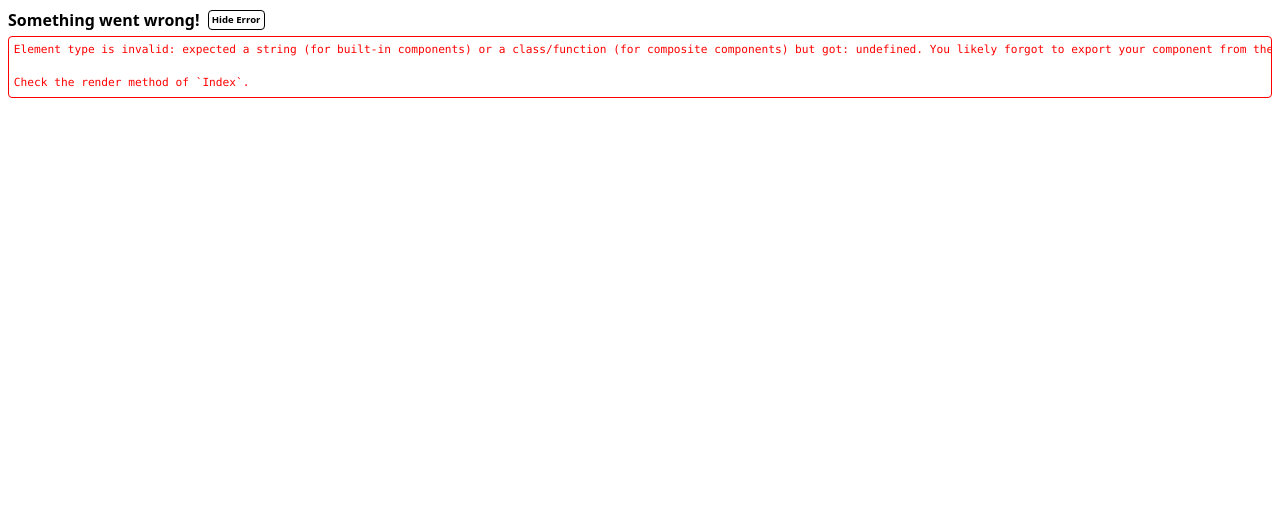
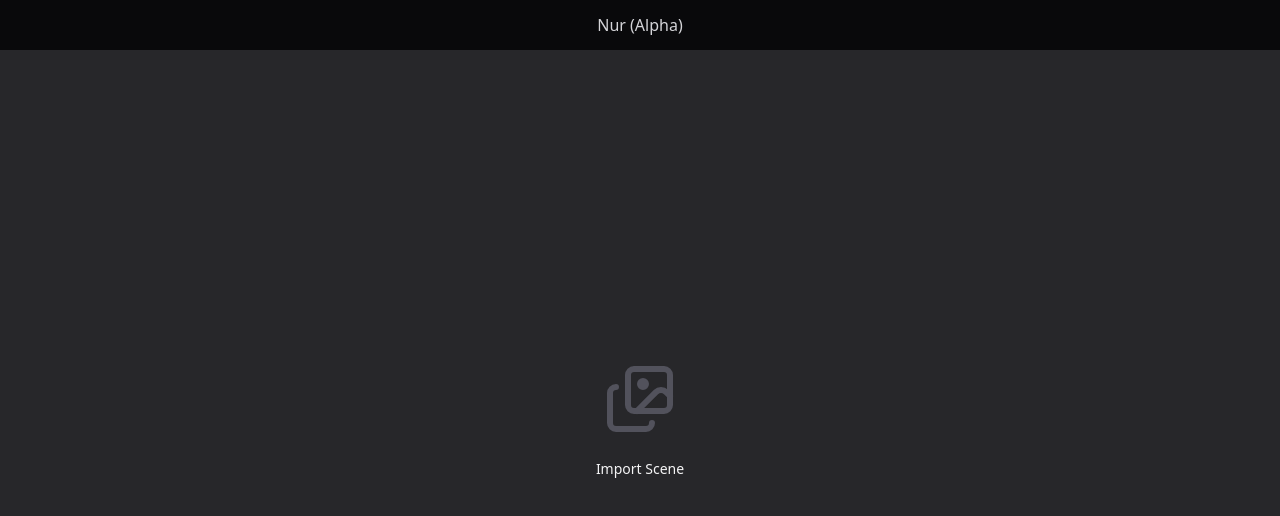
Before and after one commit to hzmmohamed/nur, a React (Vite) app: page / in a window 1280 px wide. Shown: the top 516 px of the page. Built offline with nearby package versions, Linux system fonts and the light colour scheme.

Commit message:
fix: ts-errors + misc updates

```diff
--- a/src/components/canvas.tsx
+++ b/src/components/canvas.tsx
@@ -11,7 +11,7 @@ import { Images } from "lucide-react";
 const isPlayingAtom = atom<boolean>(false);
 
 // Main App component for the video frame player
-export function FileViewer() {
+export function Canvas() {
   const frames = useAtomValue(framesAtom);
   const currentFrameIndex = useAtomValue(currentFrameIndexAtom);
   const canvasRef = useRef<HTMLCanvasElement>(null);
@@ -105,6 +105,7 @@ export const ImportModal = () => {
 
     try {
       // Use the FileSystemAccess API to get a directory handle
+      // @ts-ignore
       const dirHandle = await window.showDirectoryPicker();
       if (!dirHandle) {
         // TODO: Show toast
@@ -149,7 +150,7 @@ export const ImportModal = () => {
       } else {
         // setStatus("No image frames found in the selected directory.");
       }
-    } catch (err) {
+    } catch (err: any) {
       if (err.name === "AbortError") {
         // setStatus("Directory selection cancelled.");
       } else {
```
